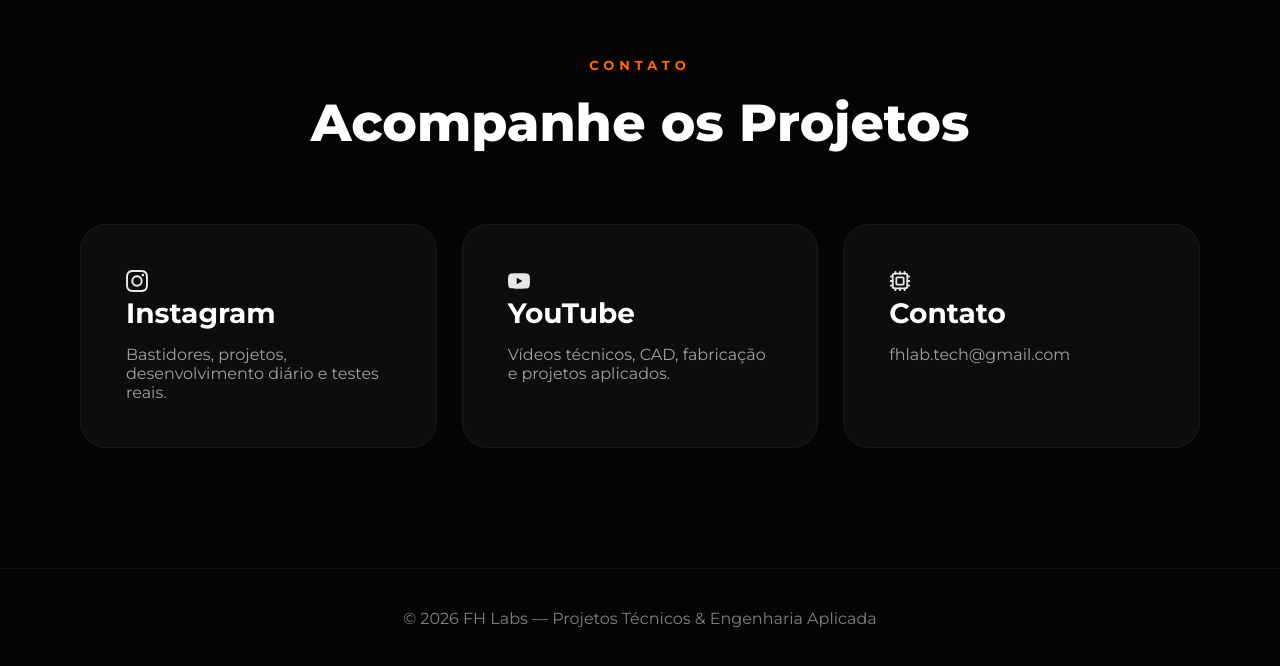
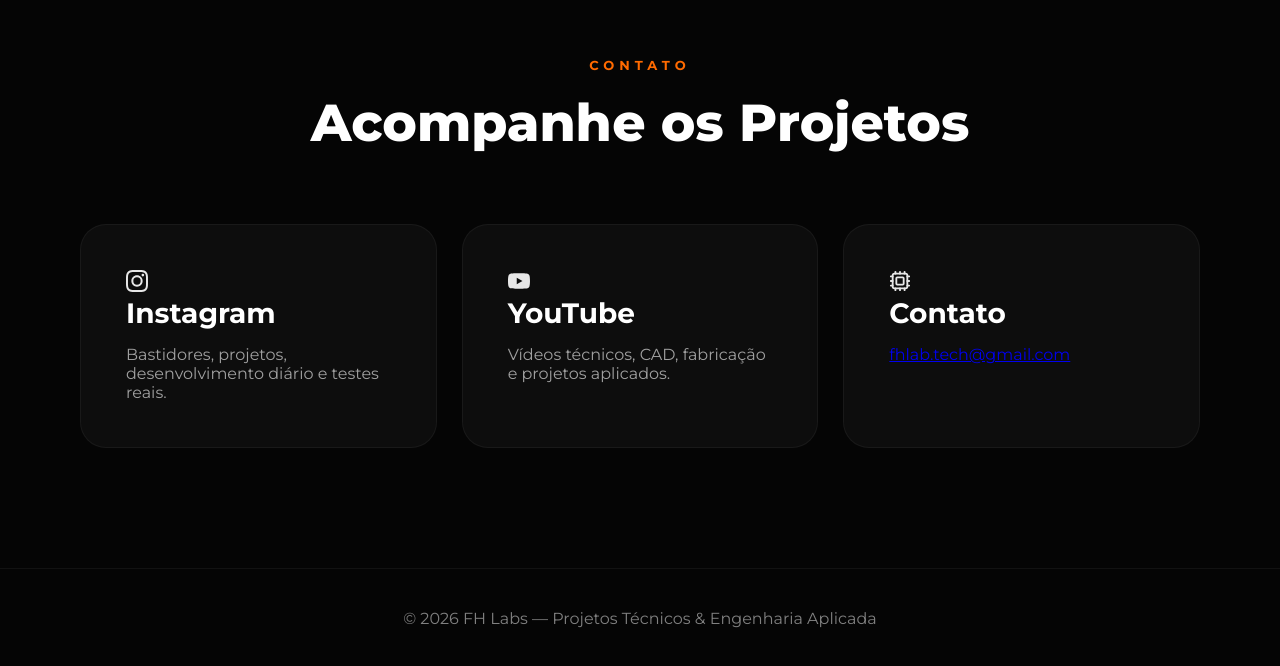
Before and after one commit to fhlabtech/fhlab-site, a plain HTML site: page index.html in a window 1280 px wide. Shown: the part 2856-3522 px from the top of the page. Drawn offline with Linux system fonts and the light colour scheme.

Commit message:
Update index.html

```diff
--- a/index.html
+++ b/index.html
@@ -358,12 +358,11 @@
 
                 <h3>Contato</h3>
 
-                <p>
-
-                    fhlab.tech@gmail.com
-
+               <p>
+                    <a href="mailto:fhlab.tech@gmail.com">
+                        fhlab.tech@gmail.com
+                    </a>
                 </p>
-
             </div>
 
         </div>
```
